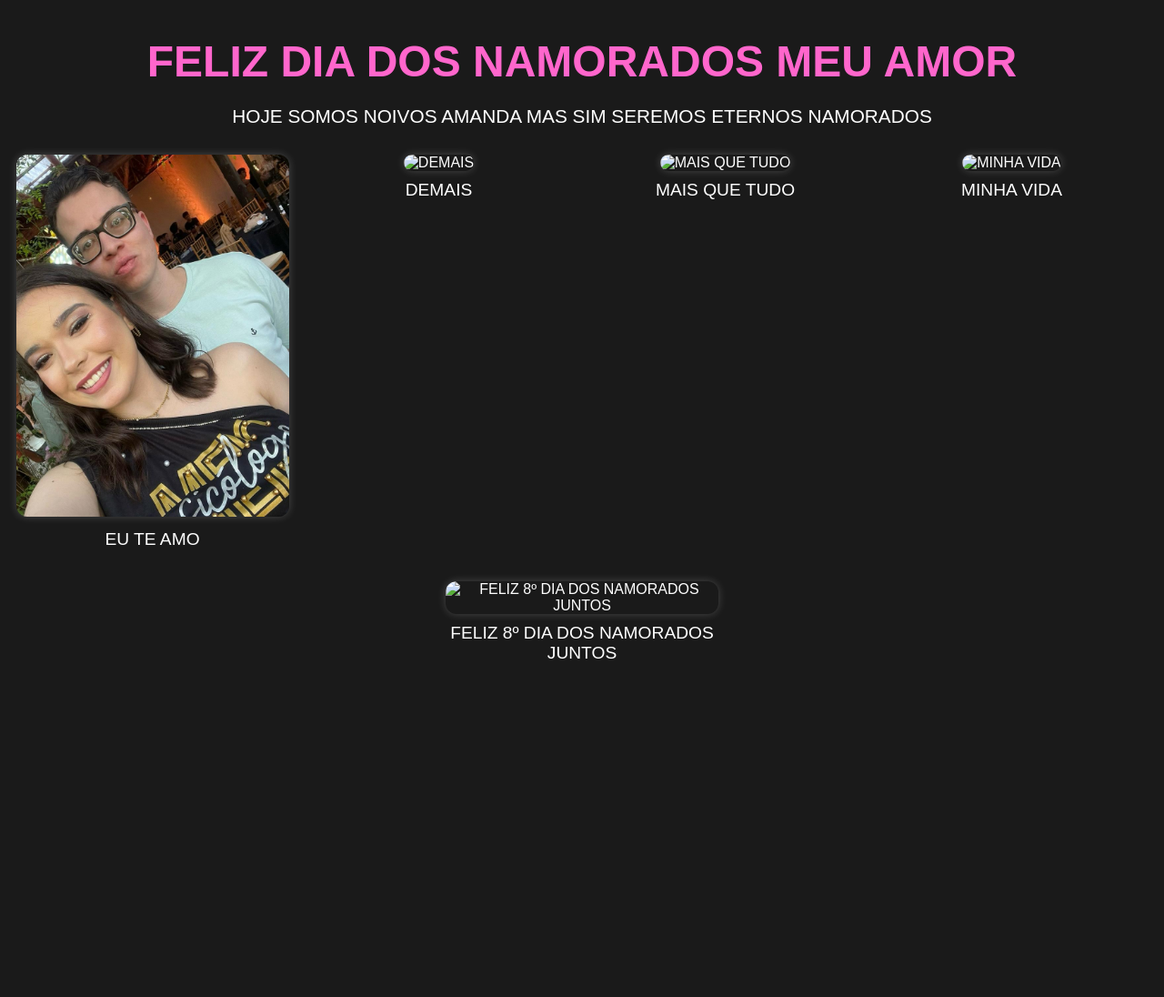
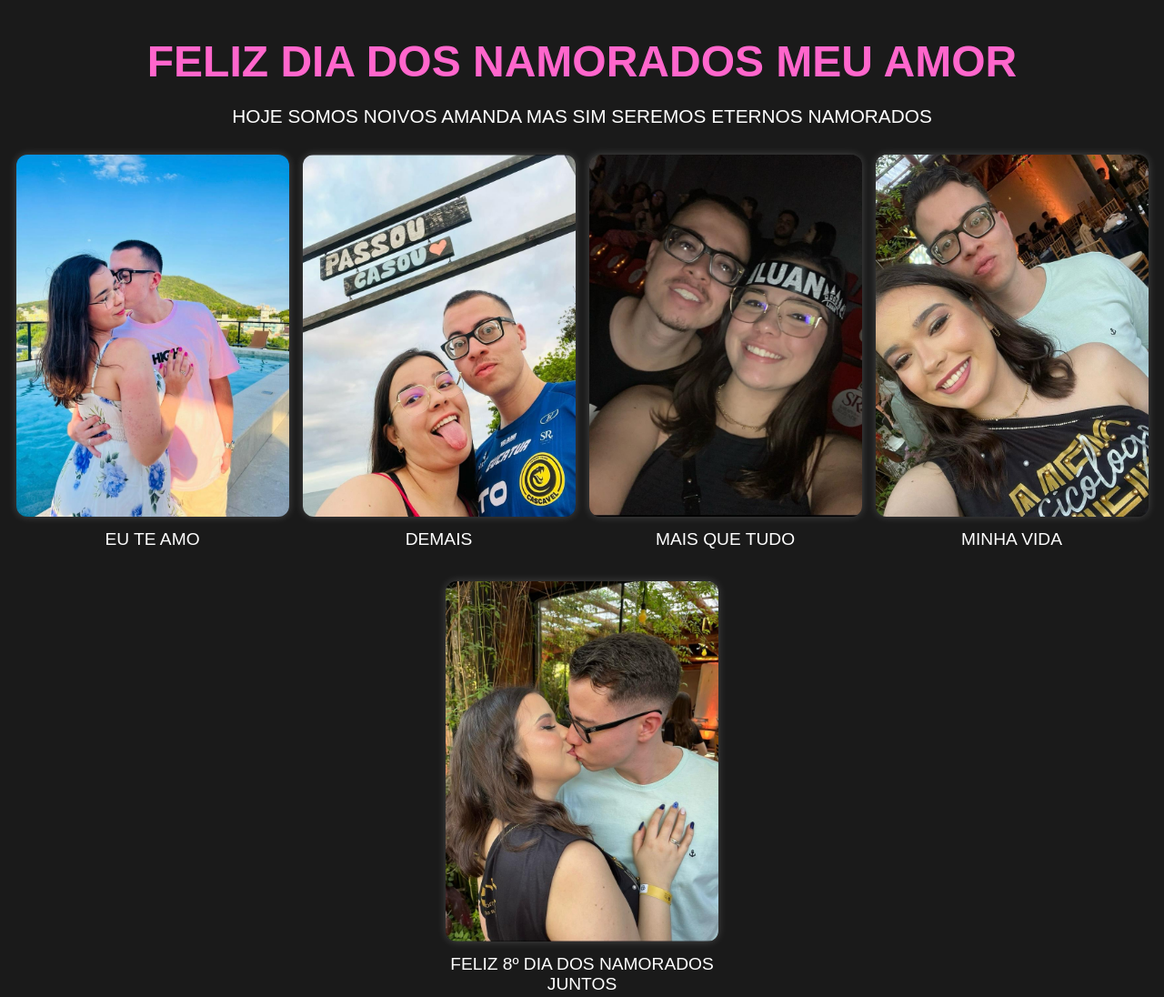
Before and after one commit to FUNAdaN/paraamanda, a plain HTML site: page index.html in a window 1280 px wide. Shown: the whole page at 91% size. Before the commit the page ends 840 px from the top, so only its background shows below. Drawn offline with Linux system fonts and the light colour scheme.

Commit message:
nova atualização nas imagens.html

```diff
--- a/index.html
+++ b/index.html
@@ -75,6 +75,12 @@
         transform: translateY(-100px) scale(1.5);
       }
     }
+
+    @media (max-width: 600px) {
+      .foto {
+        flex: 1 1 90%;
+      }
+    }
   </style>
 </head>
 <body>
@@ -83,23 +89,23 @@
 
   <div class="fotos-container">
     <div class="foto">
-      <img src="WhatsApp Image 2025-06-10 at 15.21.02 (3).jpeg" alt="EU TE AMO" onclick="rainHearts(this, '💜')" />
+      <img src="WhatsApp Image 2025-06-10 at 15.21.02.jpeg" alt="EU TE AMO" onclick="rainHearts(this, '💜')" />
       <div class="foto-texto">EU TE AMO</div>
     </div>
     <div class="foto">
-      <img src="foto2.jpg" alt="DEMAIS" onclick="rainHearts(this, '💖')" />
+      <img src="WhatsApp Image 2025-06-10 at 15.21.02 (1).jpeg" alt="DEMAIS" onclick="rainHearts(this, '💖')" />
       <div class="foto-texto">DEMAIS</div>
     </div>
     <div class="foto">
-      <img src="foto3.jpg" alt="MAIS QUE TUDO" onclick="rainHearts(this, '❤️')" />
+      <img src="WhatsApp Image 2025-06-10 at 15.21.02 (2).jpeg" alt="MAIS QUE TUDO" onclick="rainHearts(this, '❤️')" />
       <div class="foto-texto">MAIS QUE TUDO</div>
     </div>
     <div class="foto">
-      <img src="foto4.jpg" alt="MINHA VIDA" onclick="rainHearts(this, '💙')" />
+      <img src="WhatsApp Image 2025-06-10 at 15.21.02 (3).jpeg" alt="MINHA VIDA" onclick="rainHearts(this, '💙')" />
       <div class="foto-texto">MINHA VIDA</div>
     </div>
     <div class="foto">
-      <img src="foto5.jpg" alt="FELIZ 8º DIA DOS NAMORADOS JUNTOS" onclick="rainHearts(this, '🧡')" />
+      <img src="WhatsApp Image 2025-06-10 at 15.21.02 (4).jpeg" alt="FELIZ 8º DIA DOS NAMORADOS JUNTOS" onclick="rainHearts(this, '🧡')" />
       <div class="foto-texto">FELIZ 8º DIA DOS NAMORADOS JUNTOS</div>
     </div>
   </div>
```
